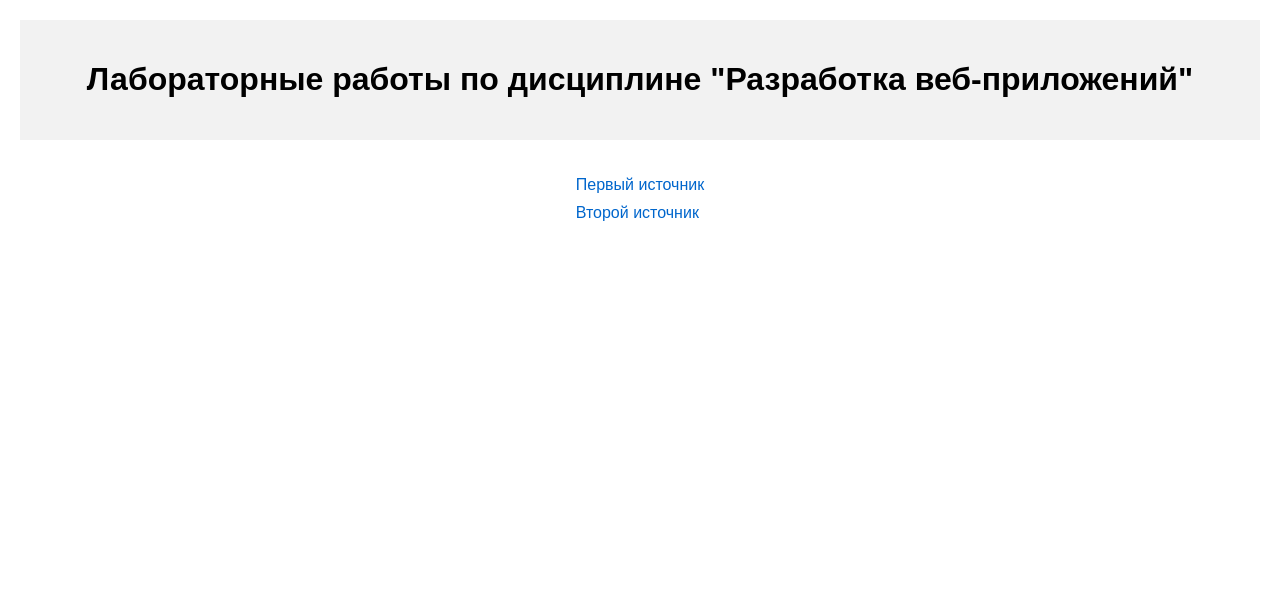
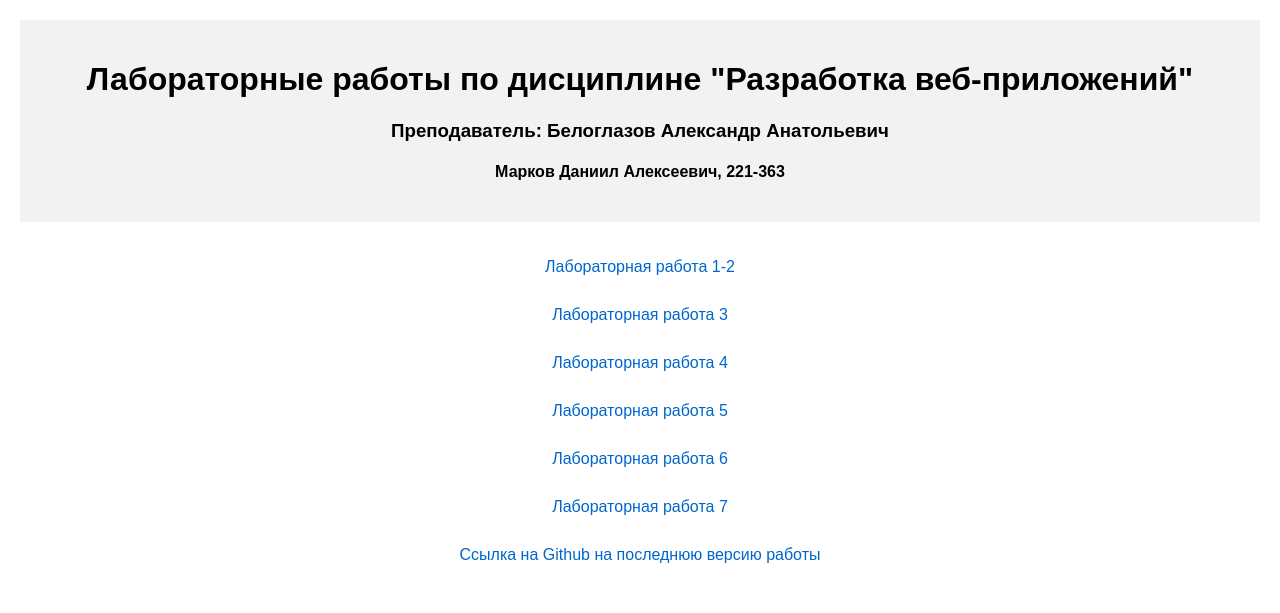
Before and after one commit to reedtzdrvn/site, a plain HTML site: page index.html in a window 1280 px wide. Drawn offline with Linux system fonts and the light colour scheme.

Commit message:
Changed links to labs

```diff
--- a/index.html
+++ b/index.html
@@ -3,7 +3,7 @@
   <head>
     <meta charset="UTF-8" />
     <meta name="viewport" content="width=device-width, initial-scale=1.0" />
-    <title>Мое портфолио</title>
+    <title>Лабораторные работы</title>
     <style>
       body {
         font-family: Arial, sans-serif;
@@ -32,11 +32,13 @@
         padding: 0;
         display: flex;
         justify-content: center;
+        align-items: center;
         flex-direction: column;
       }
 
       li {
-        margin-bottom: 10px;
+        margin-bottom: 30px;
+        width: fit-content;
       }
 
       a {
@@ -45,27 +47,40 @@
       }
 
       a:hover {
-        text-decoration: underline;
+        color: burlywood
       }
     </style>
   </head>
   <body>
     <header>
       <h1>Лабораторные работы по дисциплине "Разработка веб-приложений"</h1>
+      <h3>Преподаватель: Белоглазов Александр Анатольевич</h3>
+      <h4>Марков Даниил Алексеевич, 221-363</h5>
     </header>
 
     <section>
       <div class="container">
         <ul>
           <li>
-            <a href="ссылка_на_первый_источник" target="_blank"
-              >Первый источник</a
-            >
+            <a href="ссылка_на_первый_источник" target="https://disk.yandex.ru/d/6-B7u0x-MXaE8A">Лабораторная работа 1-2</a>
           </li>
           <li>
-            <a href="ссылка_на_второй_источник" target="_blank"
-              >Второй источник</a
-            >
+            <a href="ссылка_на_второй_источник" target="https://disk.yandex.ru/d/Nna5adsosMGNuA">Лабораторная работа 3</a>
+          </li>
+          <li>
+            <a href="ссылка_на_второй_источник" target="https://disk.yandex.ru/d/21KrLe58IF11lw">Лабораторная работа 4</a>
+          </li>
+          <li>
+            <a href="ссылка_на_второй_источник" target="https://disk.yandex.ru/d/ESWVNpvnyp2yzQ">Лабораторная работа 5</a>
+          </li>
+          <li>
+            <a href="ссылка_на_второй_источник" target="https://disk.yandex.ru/d/9tIHIY858w2XGQ">Лабораторная работа 6</a>
+          </li>
+          <li>
+            <a href="ссылка_на_второй_источник" target="https://disk.yandex.ru/d/nPOhww_jv0gdag">Лабораторная работа 7</a>
+          </li>
+          <li>
+            <a href="ссылка_на_второй_источник" target="https://github.com/reedtzdrvn/last_version_store_labs">Ссылка на Github на последнюю версию работы</a>
           </li>
         </ul>
       </div>
```
